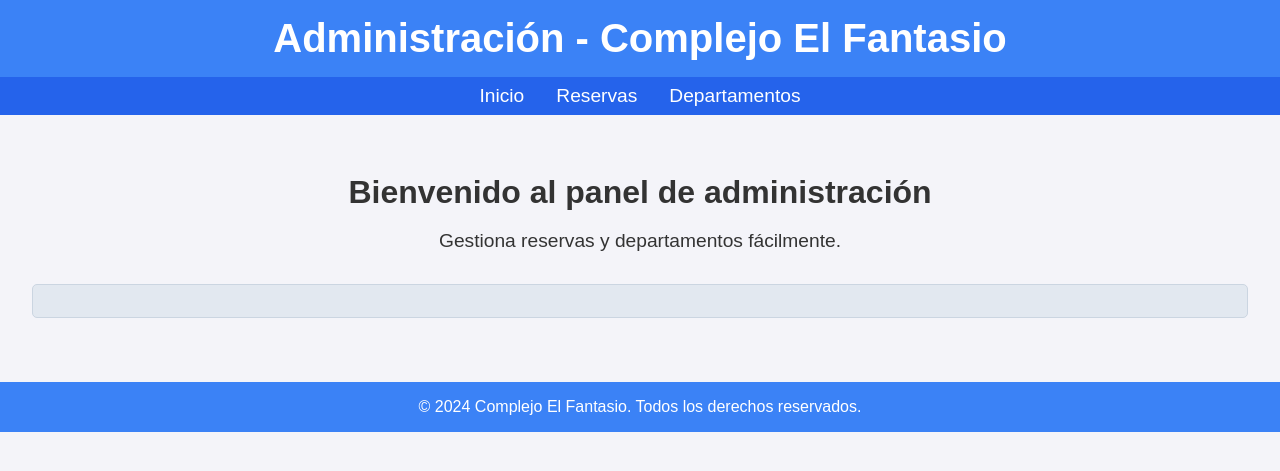
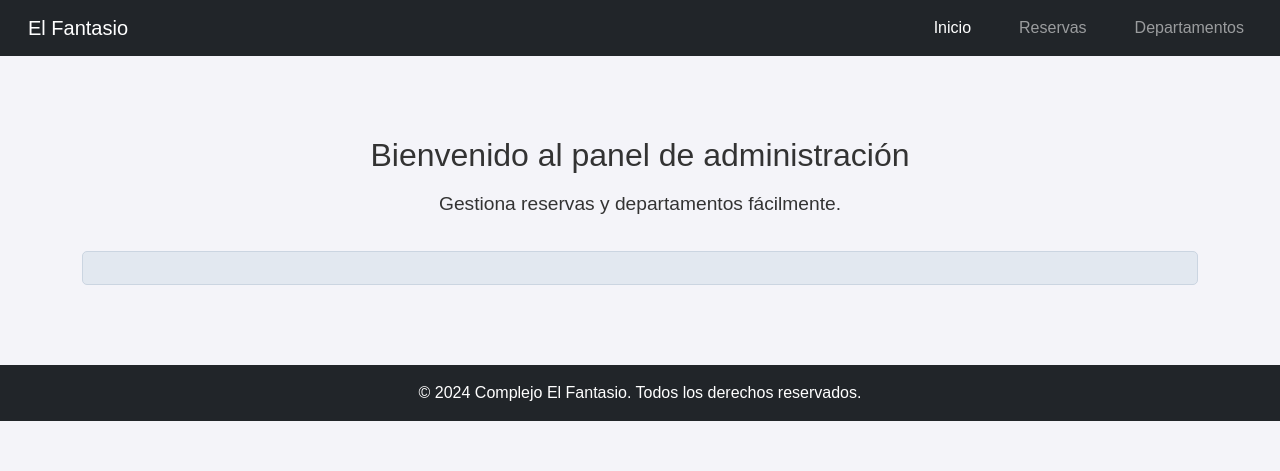
Before and after one commit to FabroTorresD/Proyectos, a Django app: template proyectoPythonGrafico/ProyectoNuevo/reservas/templates/index.html in a window 1280 px wide. Shown: the top 471 px of the page. Run offline with Django 5.2, Linux system fonts and the light colour scheme; the template is opened without the code that fills it: values that come from a table or form of the project are taken from there, others are empty; data comes from the database, SQL or seed files in the repository.

Commit message:
agregue archivos estaticos

```diff
--- /dev/null
+++ b/proyectoPythonGrafico/ProyectoNuevo/reservas/static/css/style.css
@@ -0,0 +1,98 @@
+/* General styles */
+body {
+    font-family: Arial, sans-serif;
+    margin: 0;
+    padding: 0;
+    background-color: #f4f4f9;
+    color: #333;
+}
+header {
+    background-color: #3b82f6;
+    color: white;
+    padding: 1rem 0;
+    text-align: center;
+}
+header h1 {
+    margin: 0;
+    font-size: 2.5rem;
+}
+nav {
+    display: flex;
+    justify-content: center;
+    background-color: #2563eb;
+    padding: 0.5rem 0;
+}
+nav a {
+    color: white;
+    text-decoration: none;
+    margin: 0 1rem;
+    font-size: 1.2rem;
+    transition: color 0.3s ease;
+}
+nav a:hover {
+    color: #d1d5db;
+}
+main {
+    padding: 2rem;
+    text-align: center;
+}
+main h2 {
+    font-size: 2rem;
+    margin-bottom: 1rem;
+}
+main p {
+    font-size: 1.2rem;
+    margin-bottom: 2rem;
+}
+.dynamic-content {
+    margin-top: 2rem;
+    padding: 1rem;
+    background-color: #e2e8f0;
+    border: 1px solid #cbd5e1;
+    border-radius: 5px;
+}
+footer {
+    background-color: #3b82f6;
+    color: white;
+    text-align: center;
+    padding: 1rem 0;
+    margin-top: 2rem;
+}
+footer p {
+    margin: 0;
+}
+table {
+    width: 100%;
+    border-collapse: collapse;
+    margin-top: 1rem;
+}
+table, th, td {
+    border: 1px solid #cbd5e1;
+}
+th, td {
+    padding: 10px;
+    text-align: left;
+}
+th {
+    background-color: #2563eb;
+    color: white;
+}
+.action-buttons {
+    margin-top: 2rem;
+    display: flex;
+    justify-content: center;
+    gap: 1rem;
+}
+.action-buttons button {
+    padding: 12px 24px;
+    background-color: #3b82f6;
+    color: white;
+    border: none;
+    border-radius: 5px;
+    font-size: 1rem;
+    cursor: pointer;
+    transition: background-color 0.3s;
+}
+.action-buttons button:hover {
+    background-color: #2563eb;
+}
--- a/proyectoPythonGrafico/ProyectoNuevo/reservas/templates/index.html
+++ b/proyectoPythonGrafico/ProyectoNuevo/reservas/templates/index.html
@@ -1,181 +1,55 @@
+{% load static %}
 <!DOCTYPE html>
 <html lang="es">
 <head>
     <meta charset="UTF-8">
     <meta name="viewport" content="width=device-width, initial-scale=1.0">
     <title>Administración - Complejo El Fantasio</title>
+    <!-- Bootstrap CSS -->
+    <link href="https://cdn.jsdelivr.net/npm/bootstrap@5.3.0/dist/css/bootstrap.min.css" rel="stylesheet">
     <link rel="stylesheet" href="https://cdnjs.cloudflare.com/ajax/libs/font-awesome/6.0.0-beta3/css/all.min.css">
-    <style>
-        /* General styles */
-        body {
-            font-family: Arial, sans-serif;
-            margin: 0;
-            padding: 0;
-            background-color: #f4f4f9;
-            color: #333;
-        }
-        header {
-            background-color: #3b82f6;
-            color: white;
-            padding: 1rem 0;
-            text-align: center;
-        }
-        header h1 {
-            margin: 0;
-            font-size: 2.5rem;
-        }
-        nav {
-            display: flex;
-            justify-content: center;
-            background-color: #2563eb;
-            padding: 0.5rem 0;
-        }
-        nav a {
-            color: white;
-            text-decoration: none;
-            margin: 0 1rem;
-            font-size: 1.2rem;
-            transition: color 0.3s ease;
-        }
-        nav a:hover {
-            color: #d1d5db;
-        }
-        main {
-            padding: 2rem;
-            text-align: center;
-        }
-        main h2 {
-            font-size: 2rem;
-            margin-bottom: 1rem;
-        }
-        main p {
-            font-size: 1.2rem;
-            margin-bottom: 2rem;
-        }
-        .dynamic-content {
-            margin-top: 2rem;
-            padding: 1rem;
-            background-color: #e2e8f0;
-            border: 1px solid #cbd5e1;
-            border-radius: 5px;
-        }
-        footer {
-            background-color: #3b82f6;
-            color: white;
-            text-align: center;
-            padding: 1rem 0;
-            margin-top: 2rem;
-        }
-        footer p {
-            margin: 0;
-        }
-        table {
-            width: 100%;
-            border-collapse: collapse;
-            margin-top: 1rem;
-        }
-        table, th, td {
-            border: 1px solid #cbd5e1;
-        }
-        th, td {
-            padding: 10px;
-            text-align: left;
-        }
-        th {
-            background-color: #2563eb;
-            color: white;
-        }
-        .action-buttons {
-            margin-top: 2rem;
-            display: flex;
-            justify-content: center;
-            gap: 1rem;
-        }
-        .action-buttons button {
-            padding: 12px 24px;
-            background-color: #3b82f6;
-            color: white;
-            border: none;
-            border-radius: 5px;
-            font-size: 1rem;
-            cursor: pointer;
-            transition: background-color 0.3s;
-        }
-        .action-buttons button:hover {
-            background-color: #2563eb;
-        }
-    </style>
+    <link rel="stylesheet" href="{% static 'css/style.css' %}">
     <script src="https://unpkg.com/htmx.org"></script>
 </head>
 <body>
-    <header>
-        <h1>Administración - Complejo El Fantasio</h1>
-    </header>
-    <nav>
-        <a href="#" hx-get="/api/home/" hx-target="#dynamic-content">Inicio</a>
-        <a href="#" hx-get="/api/reservas/" hx-target="#dynamic-content">Reservas</a>
-        <a href="#" hx-get="/api/departamentos/" hx-target="#dynamic-content">Departamentos</a>
+    <!-- Navbar -->
+    <nav class="navbar navbar-expand-lg navbar-dark bg-dark">
+        <div class="container-fluid">
+            <a class="navbar-brand" href="#">El Fantasio</a>
+            <button class="navbar-toggler" type="button" data-bs-toggle="collapse" data-bs-target="#navbarNav" aria-controls="navbarNav" aria-expanded="false" aria-label="Toggle navigation">
+                <span class="navbar-toggler-icon"></span>
+            </button>
+            <div class="collapse navbar-collapse" id="navbarNav">
+                <ul class="navbar-nav ms-auto">
+                    <li class="nav-item">
+                        <a class="nav-link active" aria-current="page" href="#" hx-get="/api/home/" hx-target="#dynamic-content">Inicio</a>
+                    </li>
+                    <li class="nav-item">
+                        <a class="nav-link" href="#" hx-get="/api/reservas/" hx-target="#dynamic-content">Reservas</a>
+                    </li>
+                    <li class="nav-item">
+                        <a class="nav-link" href="#" hx-get="/api/departamentos/" hx-target="#dynamic-content">Departamentos</a>
+                    </li>
+                </ul>
+            </div>
+        </div>
     </nav>
-    <main>
-        <h2>Bienvenido al panel de administración</h2>
-        <p>Gestiona reservas y departamentos fácilmente.</p>
+
+    <!-- Main Content -->
+    <main class="container my-5">
+        <h2 class="text-center">Bienvenido al panel de administración</h2>
+        <p class="text-center">Gestiona reservas y departamentos fácilmente.</p>
         <div id="dynamic-content" class="dynamic-content">
             <!-- Aquí se cargará el contenido dinámicamente -->
         </div>
     </main>
-    <footer>
+
+    <!-- Footer -->
+    <footer class="bg-dark text-white text-center py-3 mt-5">
         <p>&copy; 2024 Complejo El Fantasio. Todos los derechos reservados.</p>
     </footer>
 
-    <!-- Contenido dinámico para Reservas -->
-    <script id="reservas-content" type="text/template">
-        <h3>Reservas</h3>
-        <table>
-            <thead>
-                <tr>
-                    <th>Fecha de Inicio</th>
-                    <th>Fecha de Fin</th>
-                    <th>Cliente</th>
-                    <th>Cantidad de Personas</th>
-                    <th>Departamentos</th>
-                    <th>Monto Total</th>
-                    <th>Monto Pagado</th>
-                </tr>
-            </thead>
-            <tbody>
-                <!-- Aquí se cargarán dinámicamente las reservas -->
-                <tr>
-                    <td>{{ reserva.fecha_inicio }}</td>
-                    <td>{{ reserva.fecha_fin }}</td>
-                    <td>{{ reserva.cliente }}</td>
-                    <td>{{ reserva.cantidad_de_personas }}</td>
-                    <td>{{ reserva.departamentos.all }}</td>
-                    <td>{{ reserva.montoTotal }}</td>
-                    <td>{{ reserva.montoPagado }}</td>
-                </tr>
-            </tbody>
-        </table>
-    </script>
-
-    <!-- Contenido dinámico para Departamentos -->
-    <script id="departamentos-content" type="text/template">
-        <h3>Departamentos</h3>
-        <table>
-            <thead>
-                <tr>
-                    <th>Nombre</th>
-                    <th>Descripción</th>
-                </tr>
-            </thead>
-            <tbody>
-                <!-- Aquí se cargarán dinámicamente los departamentos -->
-                <tr>
-                    <td>{{ departamento.nombre }}</td>
-                    <td>{{ departamento.descripcion }}</td>
-                </tr>
-            </tbody>
-        </table>
-    </script>
-
+    <!-- Bootstrap JS -->
+    <script src="https://cdn.jsdelivr.net/npm/bootstrap@5.3.0/dist/js/bootstrap.bundle.min.js"></script>
 </body>
 </html>
```
